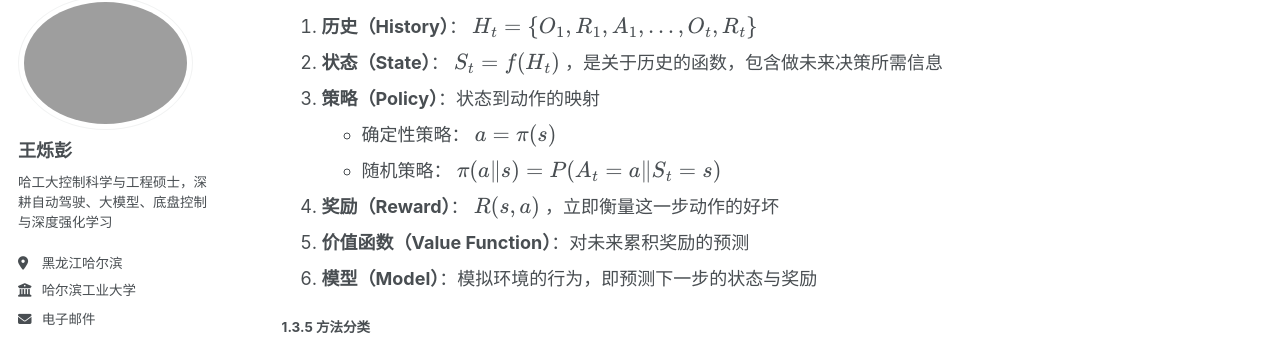
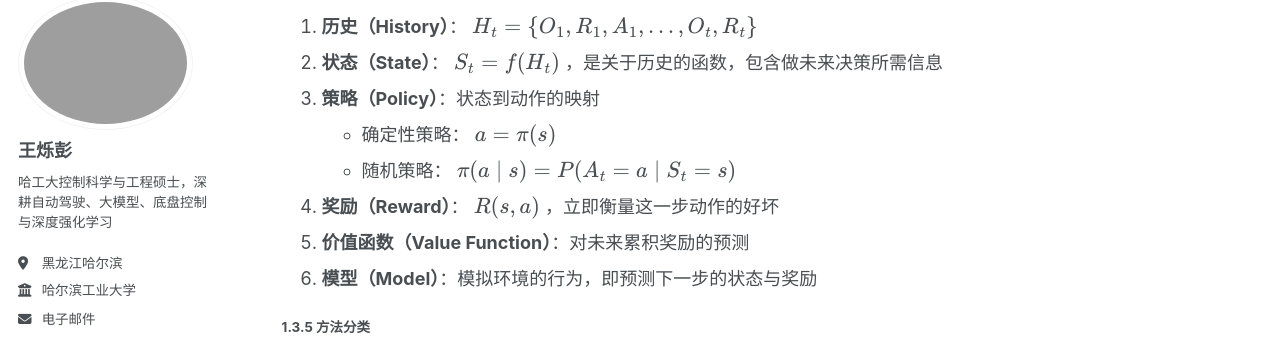
Before and after one commit to HITWang-tech/HITWang-tech.github.io, a Jekyll site: the page built from _teaching/DRL-Week1.md, in a window 1280 px wide and 900 px high, scrolled down 1533 px. Shown: the part 105-455 px from the top of the window. Built offline with Jekyll 4.4.1, drawn with Linux system fonts in a browser that asks for light colours; a script bundle is joined from its source files by our own code; library files that are not in the unit come from our copies.

Commit message:
Update DRL-Week1.md

```diff
--- a/_teaching/DRL-Week1.md
+++ b/_teaching/DRL-Week1.md
@@ -49,7 +49,7 @@ date: 2025-05-15
 2. **状态（State）**： $$S_t = f(H_t)$$ ，是关于历史的函数，包含做未来决策所需信息
 3. **策略（Policy）**：状态到动作的映射
    - 确定性策略： $$a=\pi(s)$$
-   - 随机策略： $$\pi(a \|s)=P(A_t=a \|S_t=s)$$
+   - 随机策略： $$\pi(a \mid s)=P(A_t=a \mid S_t=s)$$
 4. **奖励（Reward）**： $$R(s,a)$$ ，立即衡量这一步动作的好坏
 5. **价值函数（Value Function）**：对未来累积奖励的预测
 6. **模型（Model）**：模拟环境的行为，即预测下一步的状态与奖励
```
